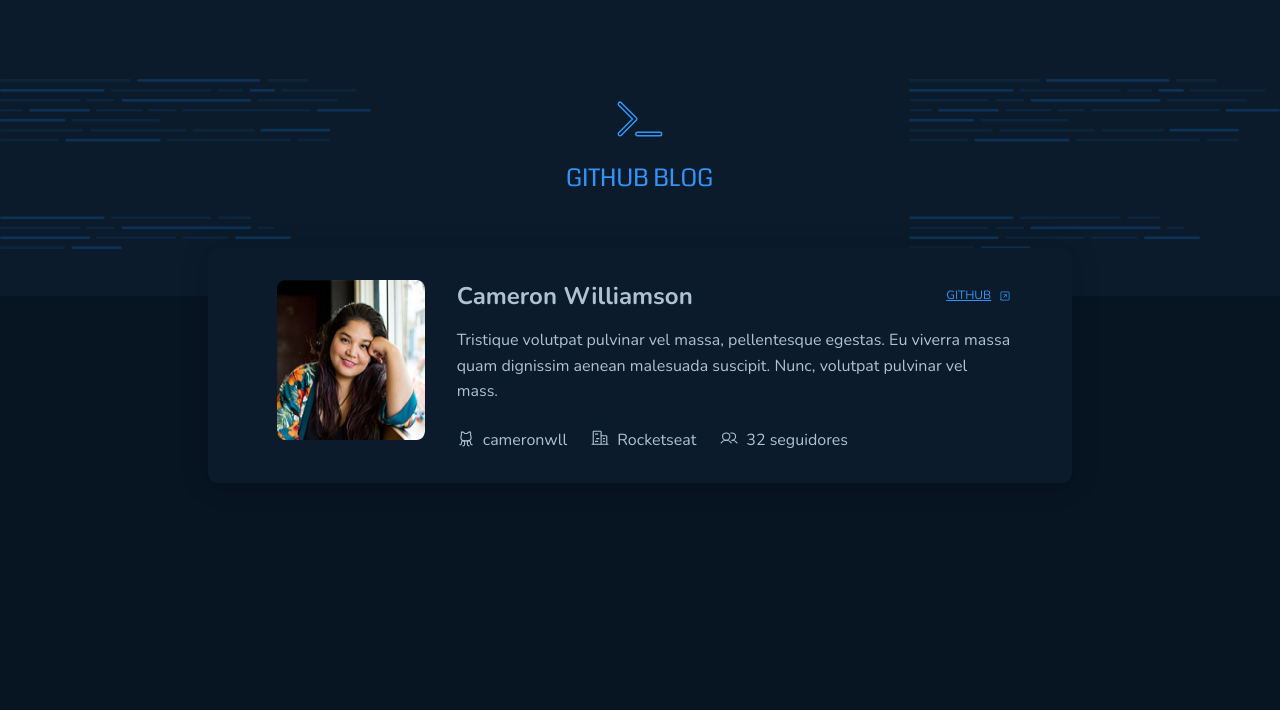
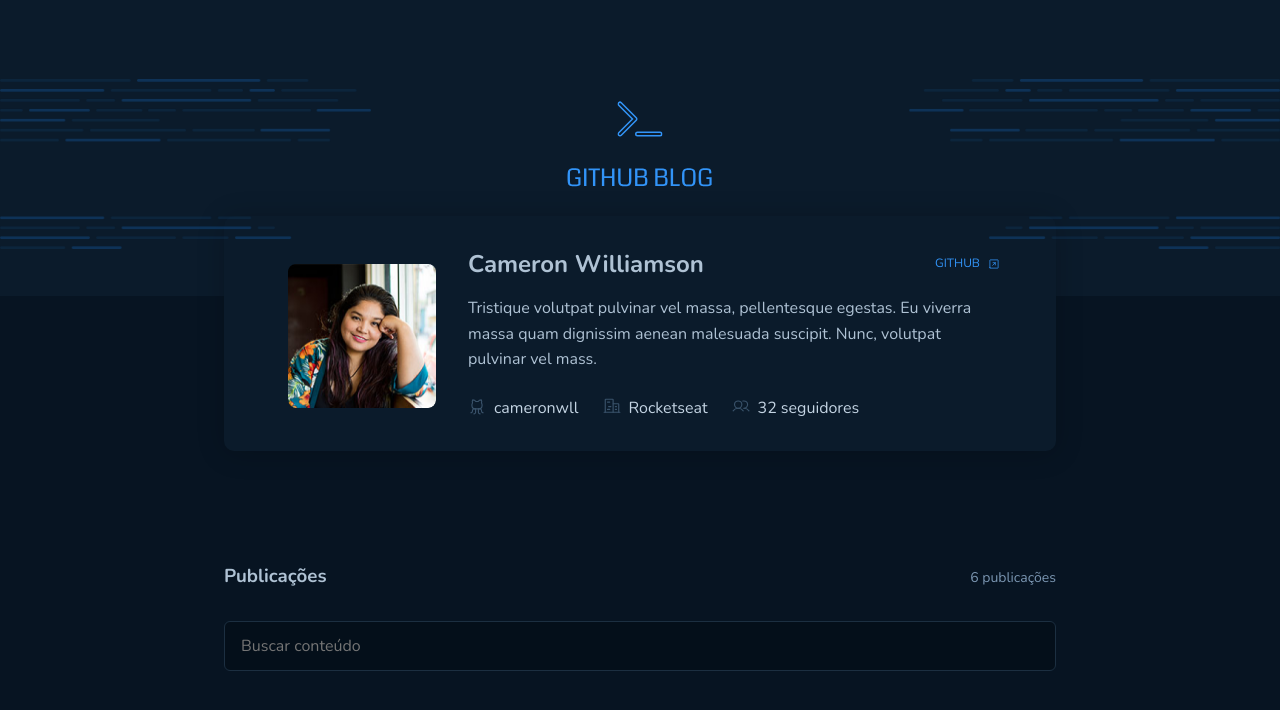
Before and after one commit to FelipeKonig/desafio-3-react, a React (Vite) app: page / in a window 1280 px wide. Shown: the top 710 px of the page. Built offline with nearby package versions, Linux system fonts and the light colour scheme.

Commit message:
top of blog page added

```diff
--- /dev/null
+++ b/src/Pages/Blog/Profile/index.tsx
@@ -0,0 +1,45 @@
+import {
+  ArrowSquareUpRight,
+  GithubLogo,
+  Buildings,
+  Users,
+} from 'phosphor-react'
+import Avatar from '../../../assets/avatar.png'
+import { Bio, Card, Description, Info, Name, ProfileContainer } from './styles'
+
+export function Profile() {
+  return (
+    <Card>
+      <ProfileContainer>
+        <img src={Avatar} alt=""></img>
+        <Description>
+          <Name>
+            <h2>Cameron Williamson</h2>
+            <a href="">
+              Github <ArrowSquareUpRight size={12} />
+            </a>
+          </Name>
+          <Bio>
+            Tristique volutpat pulvinar vel massa, pellentesque egestas. Eu
+            viverra massa quam dignissim aenean malesuada suscipit. Nunc,
+            volutpat pulvinar vel mass.
+          </Bio>
+          <Info>
+            <span>
+              <GithubLogo size={18} />
+              <p>cameronwll</p>
+            </span>
+            <span>
+              <Buildings size={18} />
+              <p>Rocketseat</p>
+            </span>
+            <span>
+              <Users size={18} />
+              <p>32 seguidores</p>
+            </span>
+          </Info>
+        </Description>
+      </ProfileContainer>
+    </Card>
+  )
+}
--- /dev/null
+++ b/src/Pages/Blog/Profile/styles.ts
@@ -0,0 +1,88 @@
+import styled from 'styled-components'
+
+export const Card = styled.div`
+  display: flex;
+  justify-content: center;
+
+  margin: -6rem auto;
+  width: 100%;
+  min-height: 13.25rem;
+  background: ${(props) => props.theme['base-profile']};
+  box-shadow: 0px 2px 28px rgba(0, 0, 0, 0.2);
+  border-radius: 10px;
+
+  img {
+    padding-top: 1rem;
+    border-radius: 8px;
+    width: 100%;
+    max-width: 9.25rem;
+    height: 100%;
+    max-height: 10rem;
+  }
+`
+
+export const ProfileContainer = styled.div`
+  display: flex;
+  flex-wrap: wrap;
+  justify-content: center;
+  gap: 2rem;
+  margin-top: 2rem;
+  margin-bottom: 2rem;
+  margin-left: 2.5rem;
+  margin-right: 2rem;
+`
+
+export const Description = styled.div`
+  display: block;
+  width: 70%;
+  min-width: 24rem;
+`
+
+export const Name = styled.span`
+  display: flex;
+  justify-content: space-between;
+  align-items: center;
+
+  a {
+    display: flex;
+    flex-direction: row;
+    align-items: center;
+    gap: 0.5rem;
+    color: ${(props) => props.theme.blue};
+    font-size: 0.75rem;
+    line-height: 160%;
+    text-transform: uppercase;
+    border: 0;
+    text-decoration: none;
+
+    &:hover {
+      border-bottom: 1px solid ${(props) => props.theme.blue};
+    }
+  }
+`
+
+export const Bio = styled.div`
+  line-height: 160%;
+  margin-top: 1rem;
+
+  color: ${(props) => props.theme['base-text']};
+`
+
+export const Info = styled.div`
+  display: flex;
+  flex-direction: row;
+  align-items: center;
+  gap: 1.5rem;
+
+  span {
+    margin-top: 1.5rem;
+    display: inline-flex;
+    gap: 0.5rem;
+
+    color: ${(props) => props.theme['base-subtitle']};
+  }
+
+  svg {
+    color: ${(props) => props.theme['base-label']};
+  }
+`
--- /dev/null
+++ b/src/Pages/Blog/Section/index.tsx
@@ -0,0 +1,15 @@
+import { PostLabel, SearchForm, SectionContainer } from './styles'
+
+export function Section() {
+  return (
+    <SectionContainer>
+      <PostLabel>
+        <h3>Publicações</h3>
+        <span>6 publicações</span>
+      </PostLabel>
+      <SearchForm>
+        <input placeholder="Buscar conteúdo"></input>
+      </SearchForm>
+    </SectionContainer>
+  )
+}
--- /dev/null
+++ b/src/Pages/Blog/Section/styles.ts
@@ -0,0 +1,46 @@
+import { styled } from 'styled-components'
+
+export const SectionContainer = styled.section`
+  display: flex;
+  flex-direction: column;
+
+  width: 100%;
+  margin-top: 13rem;
+`
+
+export const PostLabel = styled.div`
+  display: flex;
+  justify-content: space-between;
+  align-items: baseline;
+
+  span {
+    font-weight: 400;
+    font-size: 0.875rem;
+    color: ${(props) => props.theme['base-span']};
+  }
+`
+
+export const SearchForm = styled.form`
+  display: block;
+  margin-top: 2em;
+
+  input {
+    display: flex;
+    flex-direction: row;
+    align-items: center;
+    padding: 0.75rem 1rem;
+    gap: 8px;
+
+    width: 100%;
+    height: 50px;
+    background: ${(props) => props.theme['base-input']};
+    border: 1px solid ${(props) => props.theme['base-border']};
+    border-radius: 6px;
+    color: ${(props) => props.theme['base-text']};
+
+    &:focus {
+      background: ${(props) => props.theme['base-input']};
+      border: 1px solid ${(props) => props.theme.blue};
+    }
+  }
+`
--- a/src/Pages/Blog/index.tsx
+++ b/src/Pages/Blog/index.tsx
@@ -1,55 +1,12 @@
-import {
-  ArrowSquareUpRight,
-  GithubLogo,
-  Buildings,
-  Users,
-} from 'phosphor-react'
-import Avatar from '../../assets/avatar.png'
-import {
-  Bio,
-  BlogContainer,
-  Description,
-  Info,
-  Name,
-  Profile,
-  ProfileContainer,
-} from './styles'
+import { BlogContainer } from './styles'
+import { Profile } from './Profile'
+import { Section } from './Section'
 
 export function Blog() {
   return (
     <BlogContainer>
-      <Profile>
-        <ProfileContainer>
-          <img src={Avatar} alt=""></img>
-          <Description>
-            <Name>
-              <h2>Cameron Williamson</h2>
-              <a href="">
-                Github <ArrowSquareUpRight size={12} />
-              </a>
-            </Name>
-            <Bio>
-              Tristique volutpat pulvinar vel massa, pellentesque egestas. Eu
-              viverra massa quam dignissim aenean malesuada suscipit. Nunc,
-              volutpat pulvinar vel mass.
-            </Bio>
-            <Info>
-              <span>
-                <GithubLogo size={18} />
-                <p>cameronwll</p>
-              </span>
-              <span>
-                <Buildings size={18} />
-                <p>Rocketseat</p>
-              </span>
-              <span>
-                <Users size={18} />
-                <p>32 seguidores</p>
-              </span>
-            </Info>
-          </Description>
-        </ProfileContainer>
-      </Profile>
+      <Profile />
+      <Section />
     </BlogContainer>
   )
 }
--- a/src/Pages/Blog/styles.ts
+++ b/src/Pages/Blog/styles.ts
@@ -1,91 +1,10 @@
 import { styled } from 'styled-components'
 
 export const BlogContainer = styled.article`
-  display: flex;
-  justify-content: center;
+  display: block;
+  margin: 0 auto;
+  max-width: 54rem;
   padding: 1rem;
+
+  height: 100vw;
 `
-
-export const Profile = styled.div`
-  display: flex;
-
-  margin-top: -4rem;
-  width: 100%;
-  max-width: 54rem;
-  min-height: 13.25rem;
-  background: ${(props) => props.theme['base-profile']};
-  box-shadow: 0px 2px 28px rgba(0, 0, 0, 0.2);
-  border-radius: 10px;
-
-  img {
-    border-radius: 8px;
-    width: 100%;
-    max-width: 9.25rem;
-    height: 100%;
-    max-height: 10rem;
-  }
-`
-
-export const ProfileContainer = styled.div`
-  display: flex;
-  flex-wrap: wrap;
-  justify-content: center;
-  gap: 2rem;
-  margin-top: 2rem;
-  margin-bottom: 2rem;
-  margin-left: 2.5rem;
-  margin-right: 2rem;
-`
-
-export const Description = styled.div`
-  display: block;
-  width: 70%;
-  min-width: 24rem;
-`
-
-export const Name = styled.div`
-  display: flex;
-  justify-content: space-between;
-  align-items: center;
-
-  a {
-    display: flex;
-    flex-direction: row;
-    align-items: center;
-    gap: 0.5rem;
-    color: ${(props) => props.theme.blue};
-    font-size: 0.75rem;
-    line-height: 160%;
-    text-transform: uppercase;
-    border-bottom: none;
-
-    &:hover {
-      color: ${(props) => props.theme.blue};
-      border-bottom: 1px solid ${(props) => props.theme.blue};
-    }
-
-    &:visited {
-      color: ${(props) => props.theme.blue};
-    }
-  }
-`
-
-export const Bio = styled.div`
-  line-height: 160%;
-  margin-top: 1rem;
-
-  color: ${(props) => props.theme['base-text']};
-`
-
-export const Info = styled.div`
-  display: flex;
-  flex-direction: row;
-  align-items: center;
-  gap: 1.5rem;
-
-  span {
-    margin-top: 1.5rem;
-    display: inline-flex;
-    gap: 0.5rem;
-  }
-`
--- a/src/components/styles.ts
+++ b/src/components/styles.ts
@@ -35,5 +35,6 @@ export const Effect = styled.img<EffectProps>`
     props.side === 'right' &&
     css`
       align-items: flex-end;
+      transform: scaleX(-1);
     `}
 `
```
